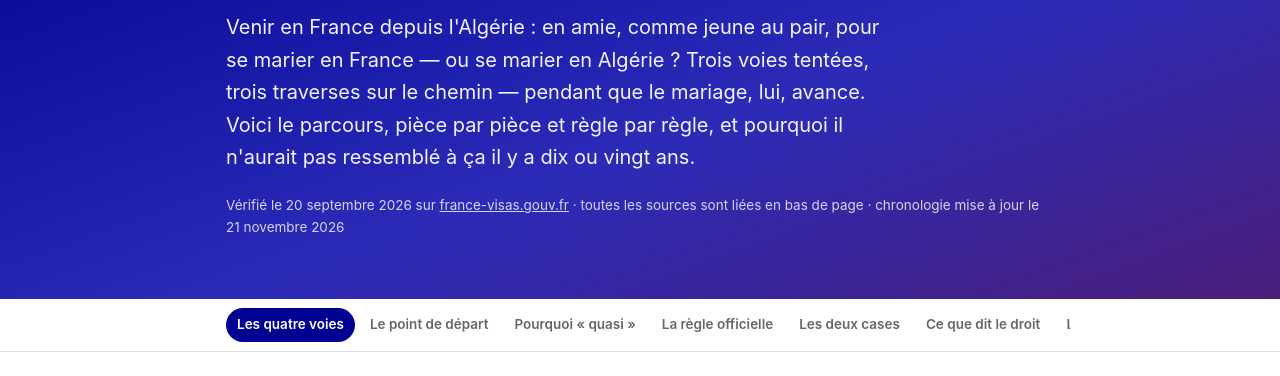
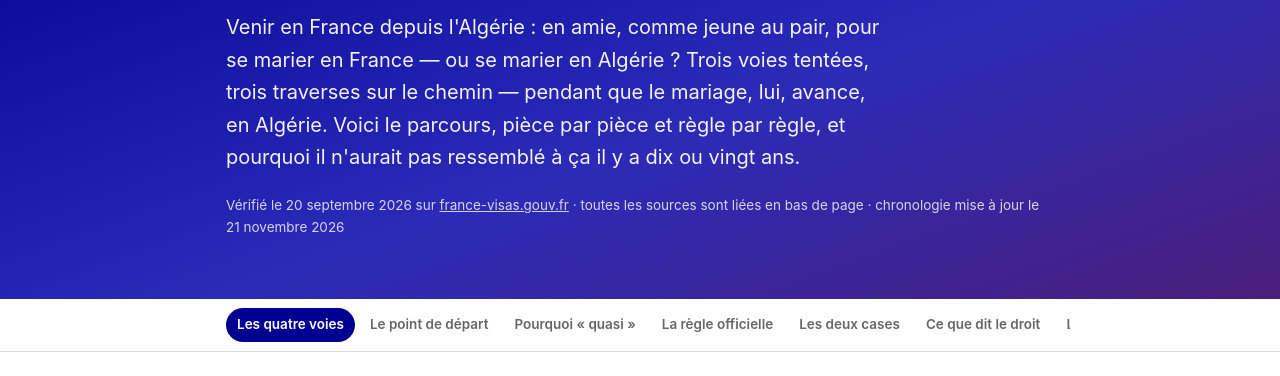
Before and after one commit to bulle-it/epopee-et-traverses, a plain HTML site: page index.html in a window 1280 px wide. Shown: the part 162-538 px from the top of the page. Drawn offline with Linux system fonts and the light colour scheme.

Commit message:
Accroche : le mariage avance en Algérie
Co-Authored-By: Claude Sonnet 5.5 <noreply@anthropic.com>

```diff
--- a/index.html
+++ b/index.html
@@ -268,7 +268,7 @@ svg{max-width:100%; height:auto}
   <div class="wrap">
     <span class="kicker">Algérie → France · depuis janvier 2026</span>
     <h1>L'Épopée et ses traverses</h1>
-    <p class="chapo">Venir en France depuis l'Algérie : en amie, comme jeune au pair, pour se marier en France — ou se marier en Algérie ? Trois voies tentées, trois traverses sur le chemin — pendant que le mariage, lui, avance. Voici le parcours, pièce par pièce et règle par règle, et pourquoi il n'aurait pas ressemblé à ça il y a dix ou vingt ans.</p>
+    <p class="chapo">Venir en France depuis l'Algérie : en amie, comme jeune au pair, pour se marier en France — ou se marier en Algérie ? Trois voies tentées, trois traverses sur le chemin — pendant que le mariage, lui, avance, en Algérie. Voici le parcours, pièce par pièce et règle par règle, et pourquoi il n'aurait pas ressemblé à ça il y a dix ou vingt ans.</p>
     <p class="meta">Vérifié le 20 septembre 2026 sur <a href="https://france-visas.gouv.fr/fr/algerie">france-visas.gouv.fr</a> · toutes les sources sont liées en bas de page · chronologie mise à jour le 21 novembre 2026</p>
   </div>
 </header>
```
